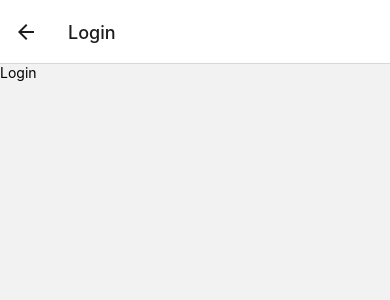
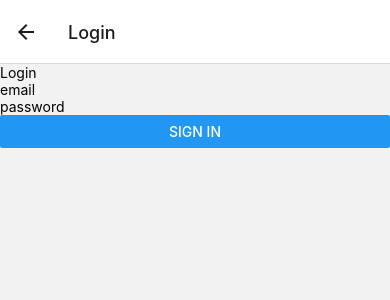
Before and after one commit to julianv97/instaClone, a React Native app: screen /Login in a window 390 px wide. Shown: the top 300 px of the page. Built offline with nearby package versions, Linux system fonts and the light colour scheme; no server answers.

Commit message:
fix firebase imports

```diff
--- a/App.tsx
+++ b/App.tsx
@@ -1,7 +1,7 @@
 import React, {useEffect} from 'react';
 import MainStack from './src/navigation/MainStack';
 
-import tokenListener from './src/helpers/firebase';
+import {tokenListener} from './src/helpers/firebase';
 
 export default function App(): JSX.Element {
   useEffect(() => {
--- a/src/helpers/firebase/index.ts
+++ b/src/helpers/firebase/index.ts
@@ -1,5 +1,3 @@
-import {initializeApp} from 'firebase/app';
-
 import firebase from 'firebase/compat/app';
 import 'firebase/compat/auth';
 
@@ -27,6 +25,8 @@ const firebaseConfig = {
   measurementId: MEASUREMENT_ID,
 };
 
+const firebaseApp = firebase.initializeApp(firebaseConfig);
+
 export const tokenListener = () => {
   // Every time the token change, it is saved on sessionStorage
   firebase.auth().onIdTokenChanged(async user => {
@@ -37,6 +37,4 @@ export const tokenListener = () => {
   });
 };
 
-const firebaseApp = () => initializeApp(firebaseConfig);
-
 export default firebaseApp;
--- a/src/screens/Auth/Login/Login.tsx
+++ b/src/screens/Auth/Login/Login.tsx
@@ -1,10 +1,83 @@
-import { View, Text } from 'react-native';
 import React from 'react';
+import {View, Text, TextInput, Button} from 'react-native';
+
+import {useForm, Controller} from 'react-hook-form';
+
+import {getAuth, signInWithEmailAndPassword} from 'firebase/auth';
+
+interface LoginData {
+  email: string;
+  password: string;
+}
 
 const Login = () => {
+  const {
+    control,
+    handleSubmit,
+    formState: {errors},
+  } = useForm({
+    defaultValues: {
+      name: '',
+      email: '',
+      password: '',
+    },
+  });
+
+  const auth = getAuth();
+
+  const onSubmit: (data: LoginData) => void = data => {
+    signInWithEmailAndPassword(auth, data.email, data.password)
+      .then(() => {
+        console.log('login exitoso');
+      })
+      .catch(error => {
+        console.log(error);
+      });
+  };
+
   return (
     <View>
       <Text>Login</Text>
+
+      <Controller
+        control={control}
+        rules={{
+          required: true,
+        }}
+        render={({field: {onChange, onBlur, value}}) => (
+          <TextInput
+            placeholder="email"
+            onBlur={onBlur}
+            onChangeText={onChange}
+            value={value}
+          />
+        )}
+        name="email"
+      />
+
+      {errors.email && <Text>This is required.</Text>}
+
+      <Controller
+        control={control}
+        rules={{
+          required: true,
+        }}
+        render={({field: {onChange, onBlur, value}}) => (
+          <TextInput
+            placeholder="password"
+            textContentType="password"
+            secureTextEntry={true}
+            onBlur={onBlur}
+            onChangeText={onChange}
+            value={value}
+          />
+        )}
+        name="password"
+      />
+
+      {errors.password && <Text>This is required.</Text>}
+
+      <Button title="Sign in" onPress={handleSubmit(onSubmit)} />
     </View>
   );
 };
--- a/src/screens/Auth/Register/Register.tsx
+++ b/src/screens/Auth/Register/Register.tsx
@@ -5,7 +5,7 @@ import {useForm, Controller} from 'react-hook-form';
 
 import {getAuth, createUserWithEmailAndPassword} from 'firebase/auth';
 
-interface FormData {
+interface RegisterData {
   email: string;
   password: string;
 }
@@ -25,7 +25,7 @@ const Register = () => {
 
   const auth = getAuth();
 
-  const onSubmit: (data: FormData) => void = data => {
+  const onSubmit: (data: RegisterData) => void = data => {
     createUserWithEmailAndPassword(auth, data.email, data.password)
       .then(() => {
         console.log('usuario creado');
@@ -96,7 +96,7 @@ const Register = () => {
 
       {errors.password && <Text>This is required.</Text>}
 
-      <Button title="Submit" onPress={handleSubmit(onSubmit)} />
+      <Button title="Sign Up" onPress={handleSubmit(onSubmit)} />
     </View>
   );
 };
```
Also changed, not shown: src/helpers/asyncStorage/index.ts (added, +12 -0 lines), src/screens/Auth/Landing/Landing.tsx (+4 -4 lines).
